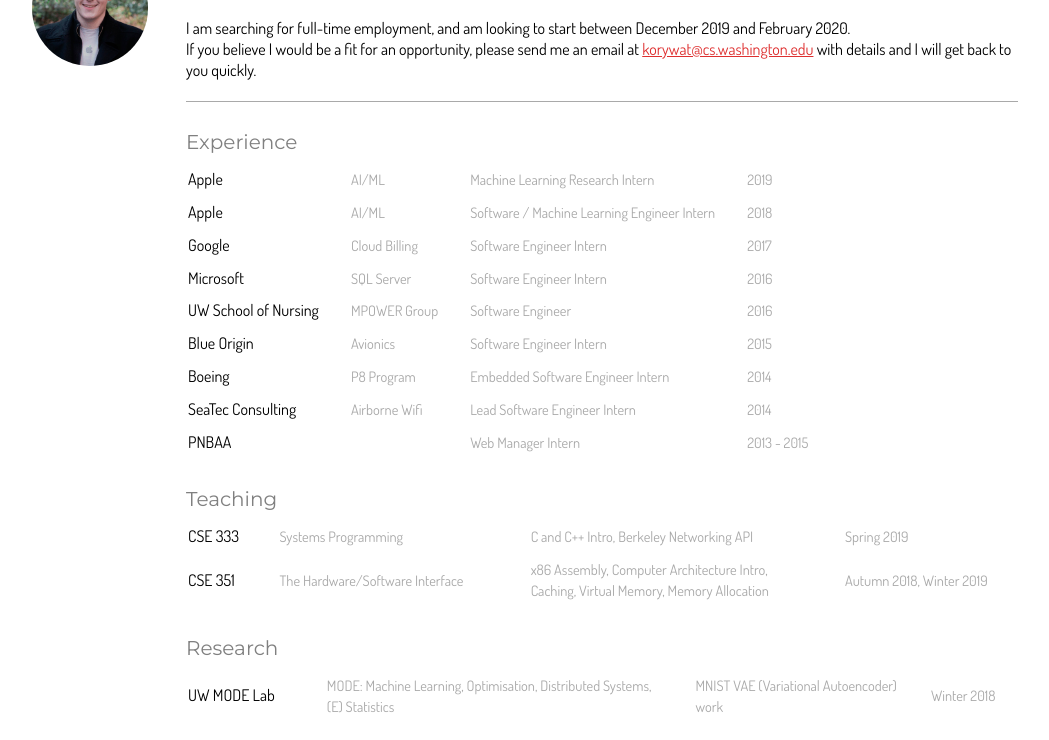
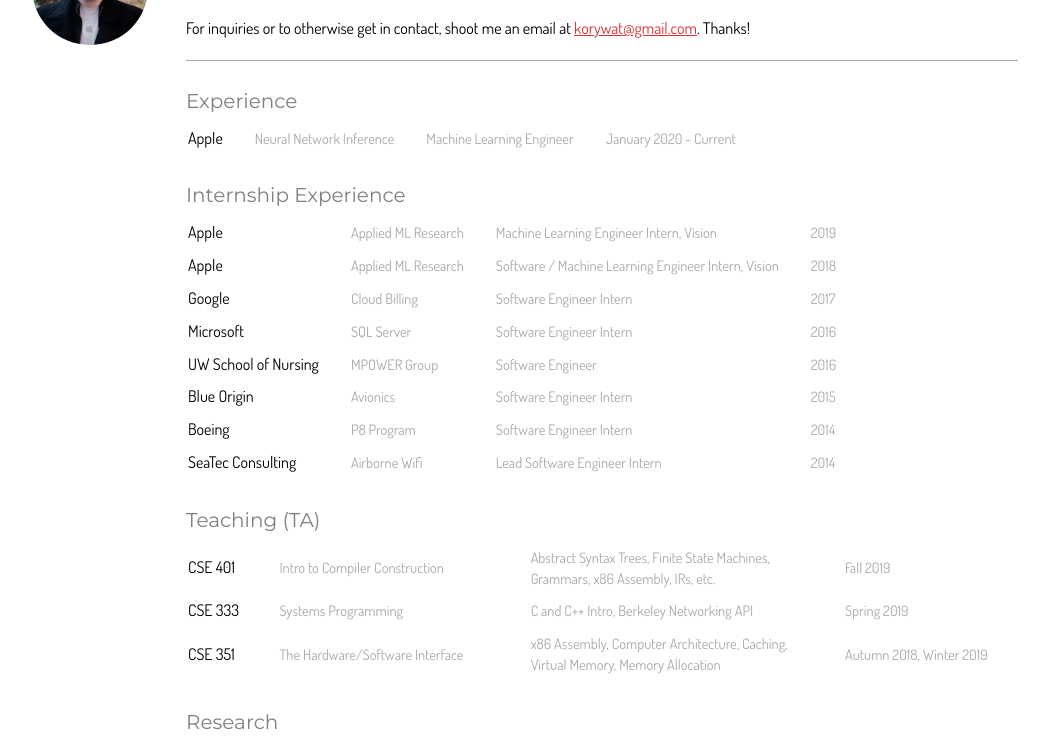
Before and after one commit to kory/kory.github.io, a plain HTML site: page index.html in a window 1280 px wide. Shown: the part 181-921 px from the top of the page, without its empty margins (6-1055 px from the left). Drawn offline with Linux system fonts and the light colour scheme.

Commit message:
clarification

```diff
--- a/index.html
+++ b/index.html
@@ -17,7 +17,7 @@
             <div class="personalLinks">
                 <a target="_blank" rel="noopener noreferrer" href="resume.pdf" style="color: black">Résumé</a>
                 <a target="_blank" rel="noopener noreferrer" href="https://github.com/kory" style="color: #999">GitHub</a>
-                <a target="_blank" rel="noopener noreferrer" href="https://www.linkedin.com/in/korywatson/" style="color: #0077b5">LinkedIn</a>
+                <a target="_blank" rel="noopener noreferrer" href="https://www.linkedin.com/in/kory/" style="color: #0077b5">LinkedIn</a>
                 <a target="_blank" rel="noopener noreferrer" href="https://youtube.com/user/BukkitHelp" style="color: #c4302b">YouTube</a>
             </div>
         </header>
@@ -27,18 +27,17 @@
             </div>
             <div class="detailRight detailBorderBottom">
                 <span class="vertCenter">
-                    <p>Hi! I'm Kory Watson. I currently work on computer vision with <i class="fab fa-apple" style="margin-left: 2px;"></i> Apple as a Machine Learning Research Intern.</p>
+                    <p>Hi! My name is Kory Watson. I'm an engineer that specializes in machine learning and computer vision projects. </p>
                     </br>
-                    <p>I study Computer Engineering at the <a target="_blank" rel="noopener noreferrer" href="https://cs.washington.edu/">Paul G. Allen School</a> (a part of the University of Washington, Seattle Campus), and will graduate with my BS this December.</p>
+                    <p>I'm a Machine Learning Engineer at <i class="fab fa-apple" style="margin-left: 2px;"></i> Apple. We're building a compiler and runtime for blazing-fast on-device model inference and training.</p>
                     </br>
-                    <p>I am searching for full-time employment, and am looking to start between December 2019 and February 2020.</br>
-                       If you believe I would be a fit for an opportunity, please send me an email at <a target="_blank" rel="noopener noreferrer" href="mailto:korywat@cs.washington.edu">korywat@cs.washington.edu</a> with details and I will get back to you quickly.</p>
+                    <p>For inquiries or to otherwise get in contact, shoot me an email at <a target="_blank" rel="noopener noreferrer" href="mailto:korywat@gmail.com">korywat@gmail.com</a>. Thanks!</p>
                     </br>
                 </span>
             </div>
         </div>
         <div class="titleWrapper">
-            <div class="detailTitle">Experience</div>
+          <div class="detailTitle">Experience</div>
         </div>
         <div class="detailWrapper">
             <div class="detailLeft">
@@ -48,14 +47,33 @@
                     <table style="width:100%;">
                       <tr class="top">
                         <td>Apple</td>
-                        <td class="detailText">AI/ML</td>
-                        <td class="detailText">Machine Learning Research Intern</td>
+                        <td class="detailText">Neural Network Inference</td>
+                        <td class="detailText">Machine Learning Engineer</td>
+                        <td class="detailText">January 2020 - Current</td>
+                      </tr>
+                  </table>
+              </span>
+          </div>
+        </div>
+        <div class="titleWrapper">
+            <div class="detailTitle">Internship Experience</div>
+        </div>
+        <div class="detailWrapper">
+            <div class="detailLeft">
+            </div>
+            <div class="detailRight">
+                <span class="vertCenter">
+                    <table style="width:100%;">
+                      <tr class="top">
+                        <td>Apple</td>
+                        <td class="detailText">Applied ML Research</td>
+                        <td class="detailText">Machine Learning Engineer Intern, Vision</td>
                         <td class="detailText">2019</td>
                       </tr>
                       <tr>
                         <td>Apple</td>
-                        <td class="detailText">AI/ML</td>
-                        <td class="detailText">Software / Machine Learning Engineer Intern</td>
+                        <td class="detailText">Applied ML Research</td>
+                        <td class="detailText">Software / Machine Learning Engineer Intern, Vision</td>
                         <td class="detailText">2018</td>
                         </tr>
                       <tr>
@@ -85,7 +103,7 @@
                       <tr>
                         <td>Boeing</td>
                         <td class="detailText">P8 Program</td>
-                        <td class="detailText">Embedded Software Engineer Intern</td>
+                        <td class="detailText">Software Engineer Intern</td>
                         <td class="detailText">2014</td>
                       </tr>
                       <tr>
@@ -94,18 +112,12 @@
                         <td class="detailText">Lead Software Engineer Intern</td>
                         <td class="detailText">2014</td>
                       </tr>
-                      <tr>
-                        <td>PNBAA</td>
-                        <td class="detailText"></td>
-                        <td class="detailText">Web Manager Intern</td>
-                        <td class="detailText">2013 - 2015</td>
-                      </tr>
                     </table>
                 </span>
             </div>
         </div>
         <div class="titleWrapper">
-            <div class="detailTitle">Teaching</div>
+            <div class="detailTitle">Teaching (TA)</div>
         </div>
         <div class="detailWrapper">
             <div class="detailLeft">
@@ -114,6 +126,12 @@
                 <span class="vertCenter">
                     <table style="width:100%">
                       <tr class="top">
+                        <td>CSE 401</td>
+                        <td class="detailText">Intro to Compiler Construction</td>
+                        <td class="detailText" width="38%">Abstract Syntax Trees, Finite State Machines, Grammars, x86 Assembly, IRs, etc.</td>
+                        <td class="detailText">Fall 2019</td>
+                      </tr>
+                      <tr>
                         <td>CSE 333</td>
                         <td class="detailText">Systems Programming</td>
                         <td class="detailText">C and C++ Intro, Berkeley Networking API</td>
@@ -122,7 +140,7 @@
                       <tr>
                         <td>CSE 351</td>
                         <td class="detailText">The Hardware/Software Interface</td>
-                        <td class="detailText" width="38%">x86 Assembly, Computer Architecture Intro, Caching, Virtual Memory, Memory Allocation</td>
+                        <td class="detailText" width="38%">x86 Assembly, Computer Architecture, Caching, Virtual Memory, Memory Allocation</td>
                         <td class="detailText">Autumn 2018, Winter 2019</td>
                       </tr>
                     </table>
@@ -156,8 +174,7 @@
             </div>
             <div class="detailRight">
                 <span class="vertCenter">
-                    BS, 3.79, Computer Engineering <span class="detailText">University of Washington Computer Science and Engineering</span>
-                    </br><span class="detailText">Coursework Listed in Resume</span>
+                    University of Washington<span class="detailText">Computer Engineering, GPA 3.80</span>
                 </span>
             </div>
         </div>
```
Also changed, not shown: 2 other files.
